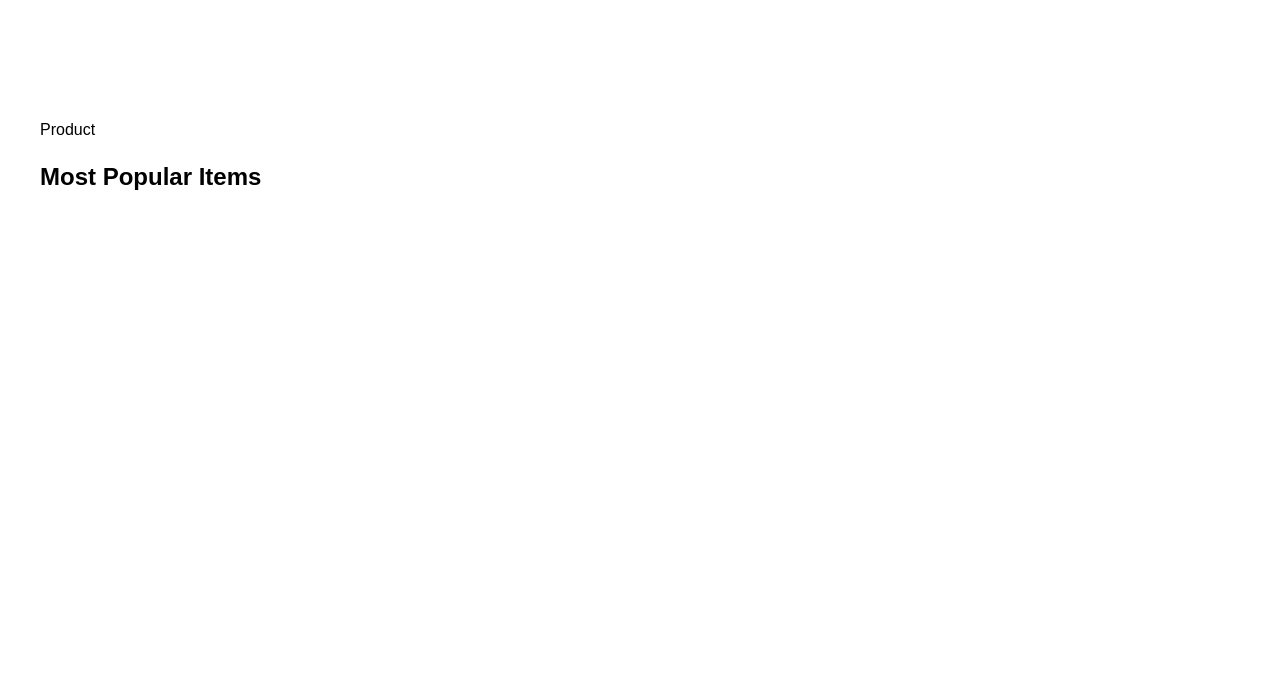
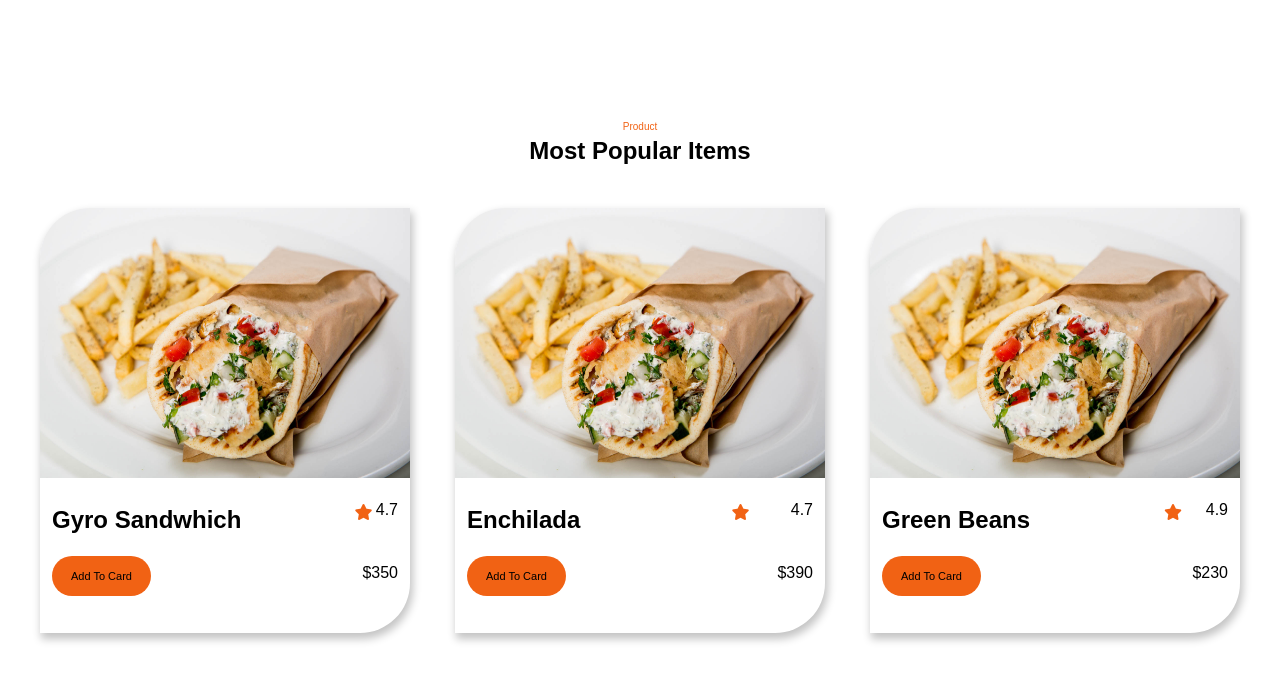
Before and after one commit to tolonalieva/24--, a plain HTML site: page index.html in a window 1280 px wide. Drawn offline with Linux system fonts and the light colour scheme.

Commit message:
закончила первую карточки и скапировала и поставила гарозантально

```diff
--- a/css/style.css
+++ b/css/style.css
@@ -1,3 +1,4 @@
+
 body{
     font-family: 'Merriweather Sans', sans-serif;
     background: #fff;
@@ -18,3 +19,54 @@ li{
     margin: 120px auto;
     padding: 0 15px;
 }
+.block{
+    text-align: center;
+    margin-bottom: 50px;
+}
+.product{
+    color: rgba(241, 98, 20, 1);
+    font-size: 10px;
+}
+.title{
+    margin: -8px;
+}
+.block-card{
+    display: flex;
+    justify-content: space-between;
+}
+.card{
+    width: 370px;
+    height: 425px;
+    background: #fff;
+    box-shadow: #a49e9e;
+    border-radius: 50px 0px 50px 0px;
+    box-shadow: 2px 5px 8px 1px #C4C4C4;
+}
+.Gyro{
+    display: flex;
+    justify-content: space-between;
+    margin-bottom: 10px;
+    padding: 0 12px;
+}
+.img{
+    width: 370px;
+    height: 270px;
+    border-radius: 50px 0 0 0;
+}
+.btn{
+    background-color:  #F16214;
+    border-radius: 50px;
+    padding: 14px 19px;
+    font-size: 11px;
+    margin-bottom: 25px;
+}
+
+.icon{
+    color: #F16214;
+    margin: 20px 0;
+    padding-left: 110px;
+}
+.sun{
+    margin-top: -2px;
+    margin-bottom: 25px;
+}
--- a/index.html
+++ b/index.html
@@ -4,15 +4,67 @@
     <meta charset="UTF-8">
     <meta name="viewport" content="width=device-width, initial-scale=1.0">
     <title>Document</title>
+     <link rel="stylesheet" href="https://cdnjs.cloudflare.com/ajax/libs/font-awesome/6.4.0/css/all.min.css">
     <link rel="stylesheet" href="css/style.css">
     <link rel="stylesheet" href="css/media.css">
 </head>
 <body>
     <section class="container">
         <div class="block">
-            <p>Product</p>
-            <h1>Most Popular Items</h1>
+            <p class="product">Product</p>
+            <h1 class="title">Most Popular Items</h1>
         </div>
+        <div class="block-card">
+            <div class="card">
+                <img class="img" src="img/Chicken-Gyro-Sandwich_127.jpg" alt="">
+                <div class="Gyro">
+                    <div class="">
+                        <h2>Gyro Sandwhich</h2>
+                    </div>
+                    <i class="fa-solid fa-star icon"></i>
+                    <p>4.7</p>
+                </div>
+                <div class="Gyro">
+                    <div class="">
+                        <a class="btn" href="#">Add To Card</a>
+                    </div>
+                    <p class="sun">$350</p>
+                </div>
+            </div>
+            <div class="card">
+                <img class="img" src="img/Chicken-Gyro-Sandwich_127.jpg" alt="">
+                <div class="Gyro">
+                    <div class="">
+                        <h2>Enchilada</h2>
+                    </div>
+                    <i class="fa-solid fa-star icon"></i>
+                    <p>4.7</p>
+                </div>
+                <div class="Gyro">
+                    <div class="">
+                        <a class="btn" href="#">Add To Card</a>
+                    </div>
+                    <p class="sun">$390</p>
+                </div>
+            </div>
+            <div class="card">
+                <img class="img" src="img/Chicken-Gyro-Sandwich_127.jpg" alt="">
+                <div class="Gyro">
+                    <div class="">
+                        <h2>Green Beans</h2>
+                    </div>
+                    <i class="fa-solid fa-star icon"></i>
+                    <p>4.9</p>
+                </div>
+                <div class="Gyro">
+                    <div class="">
+                        <a class="btn" href="#">Add To Card</a>
+                    </div>
+                    <p class="sun">$230</p>
+                </div>
+            </div>
+        </div>
+
     </section>
 </body>
 </html>
```
Also changed, not shown: img/Chicken-Gyro-Sandwich_127.jpg (added).
